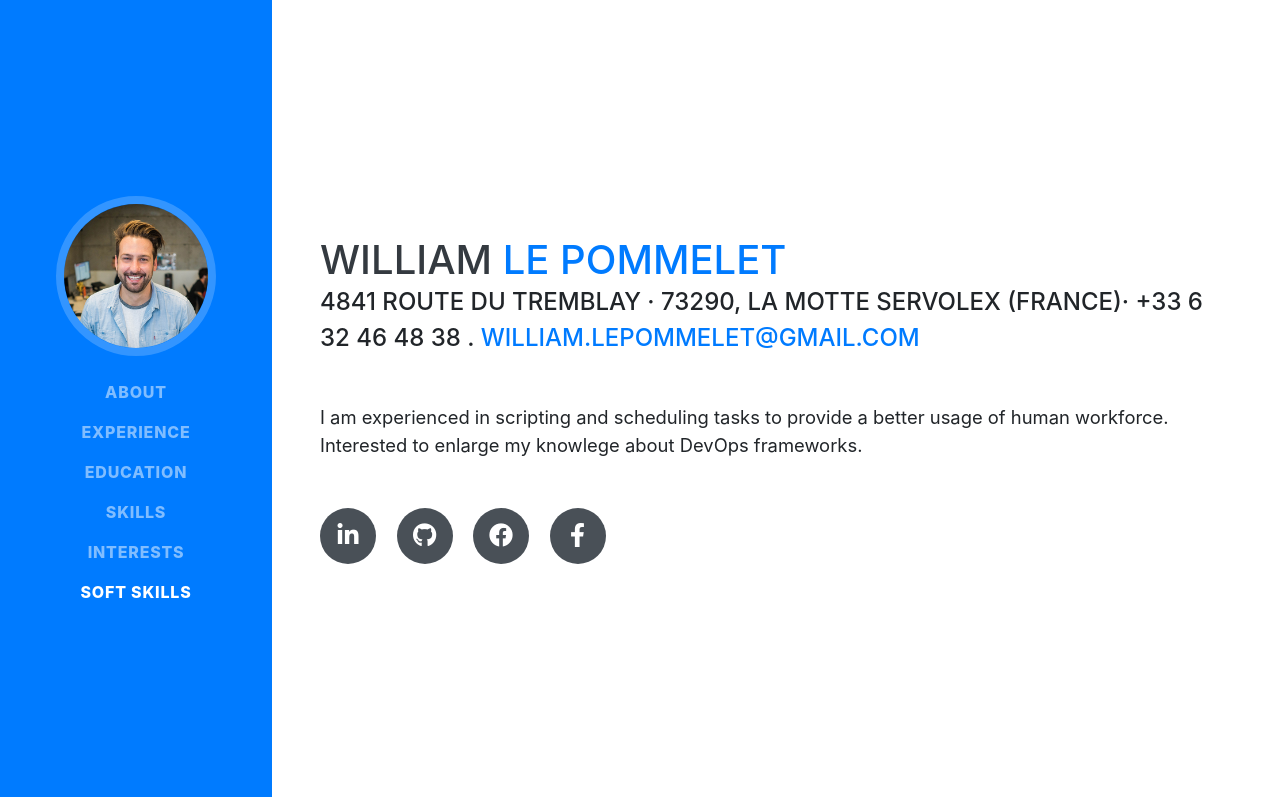
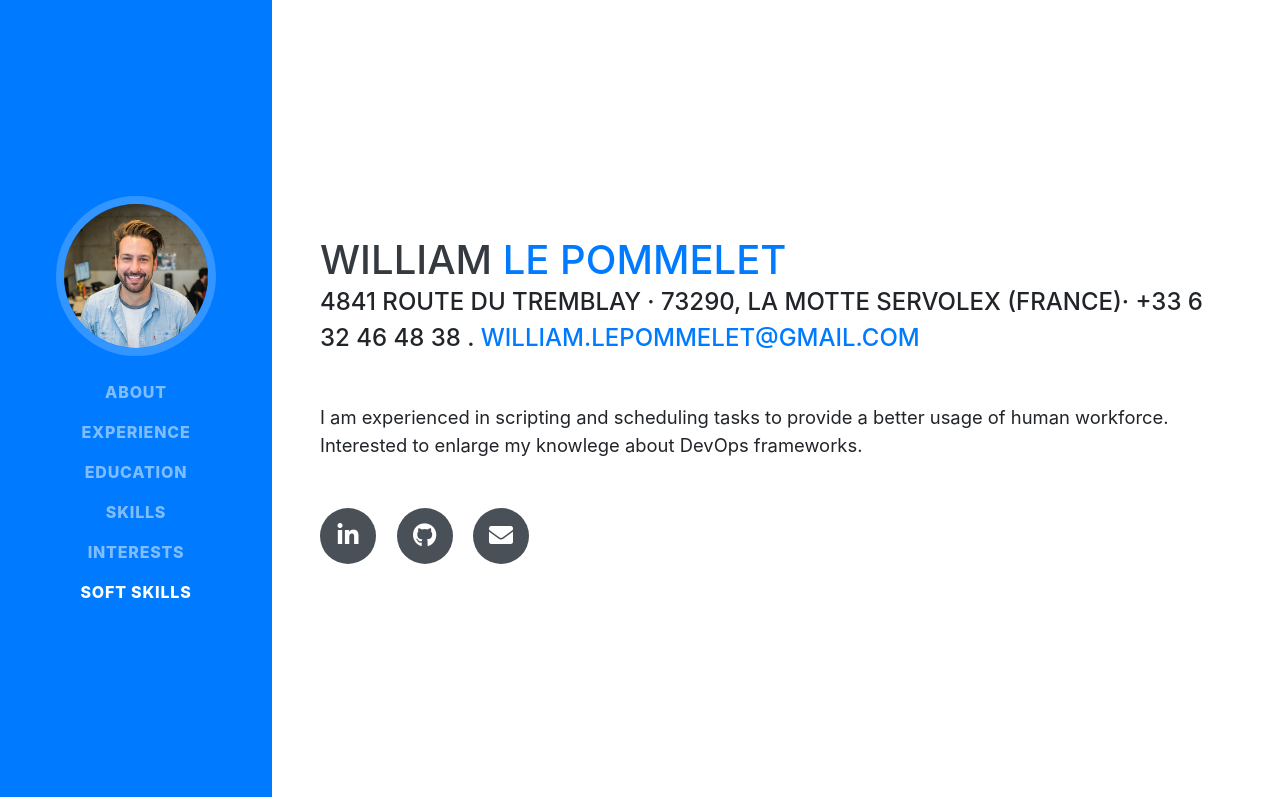
Before and after one commit to William-LP/portfolio, a website with bundled scripts: page index.html in a window 1280 px wide. Shown: the top 797 px of the page. Built offline with nearby package versions, Linux system fonts and the light colour scheme; a web font is replaced by a local one.

Commit message:
update class for envelope icon

```diff
--- a/index.html
+++ b/index.html
@@ -81,10 +81,7 @@
           </a>
           <a href="mailto:william.lepommelet@gmail.com?subject=Hi%20Will%20!
           &body=I've%20got%20a%20super%20position%20to%20offer%20you :">
-          <i class="fab fa-facebook"></i>
-          </a>
-          <a href="#">
-            <i class="fab fa-facebook-f"></i>
+          <i class="fas fa-envelope"></i>
           </a>
         </div>
       </div>
```
